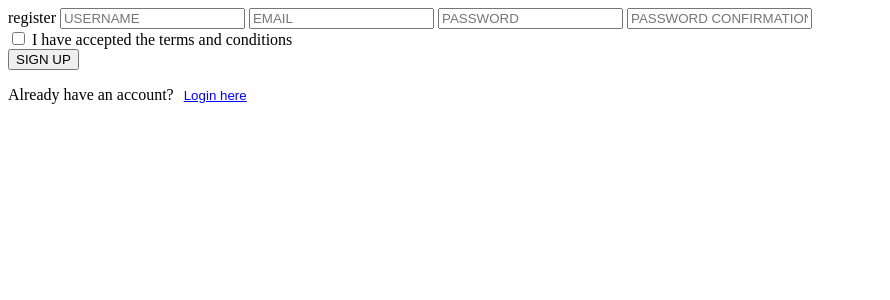
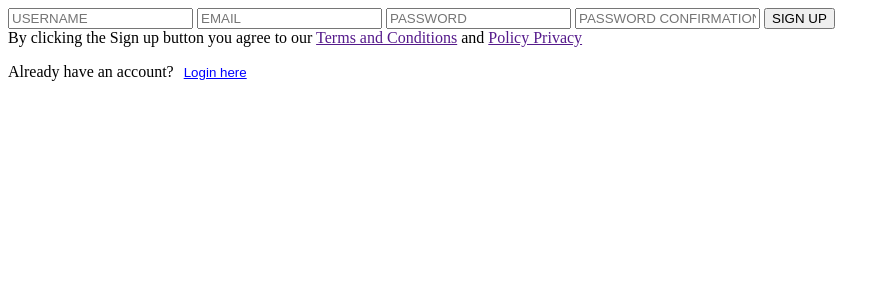
Before and after one commit to okabasele/PHP_EXAM, a PHP site: page /register.php in a window 1280 px wide. Shown: the top 300 px of the page, without its empty margins (0-890 px from the left). Run offline with PHP 8.4, Linux system fonts and the light colour scheme.

Commit message:
inscription et connexion ver 2

```diff
--- a/login.php
+++ b/login.php
@@ -44,7 +44,6 @@ if (isset($_POST['register'])) {
 	<div class="container">
 
 		<form method="POST" action="<?php echo htmlspecialchars($_SERVER["PHP_SELF"]); ?>">
-			<label for="">login</label>
 			<input id="logUid" name="username" placeholder="USERNAME" type="text" required>
 			<input id="logPwd" name="password" placeholder="PASSWORD" type="password" required>
 			<p>Forgot password?</p>
@@ -77,6 +76,7 @@ if (isset($loggedIn)) {
 			break;
 		case 1:
 			echo '<script>console.log("Auth ok")</script>';
+			Util::redirect("home.php");
 			break;
 	}
 }
--- a/register.php
+++ b/register.php
@@ -39,18 +39,14 @@ if (isset($_POST['login'])) {
 
 <body>
 	<form method="POST" action="<?php echo htmlspecialchars($_SERVER["PHP_SELF"]); ?>">
-		<label for="">register</label>
 		<input id="regUid" name="username" placeholder="USERNAME" type="text" required>
 		<input id="regEmail" name="email" placeholder="EMAIL" type="text" required>
 		<input id="regPwd" name="password" placeholder="PASSWORD" type="password" required>
 		<input id="regPwd2" name="passwordConfirm" placeholder="PASSWORD CONFIRMATION" type="password" required>
-
+		<button name="register" type="submit" value="send">SIGN UP</button>
 		<div>
-			<input type="checkbox" name="" id="" required>
-			I have accepted the terms and conditions
+			By clicking the Sign up button you agree to our <a href="">Terms and Conditions</a> and <a href="">Policy Privacy</a>
 		</div>
-
-		<button name="register" type="submit" value="send">SIGN UP</button>
 	</form>
 	<form method="POST" action="<?php echo htmlspecialchars($_SERVER["PHP_SELF"]); ?>">
 		<div>
```
